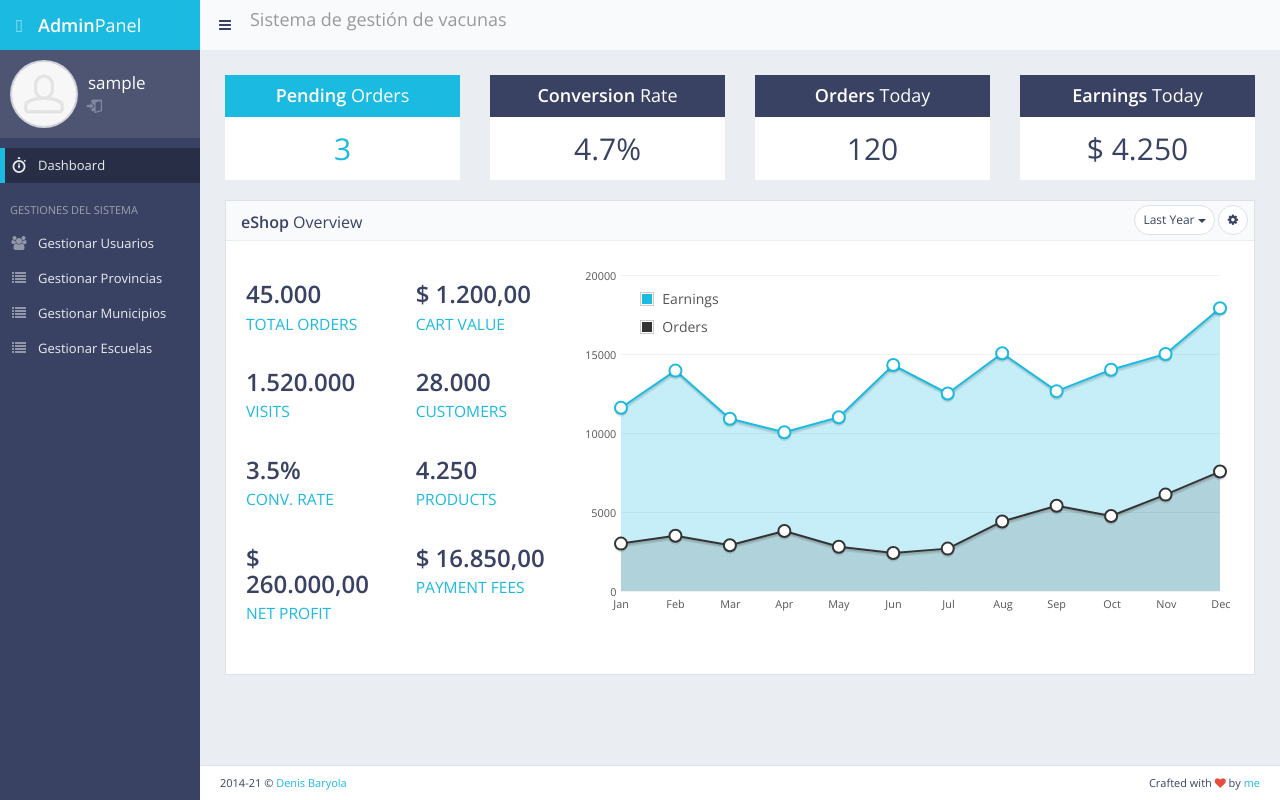
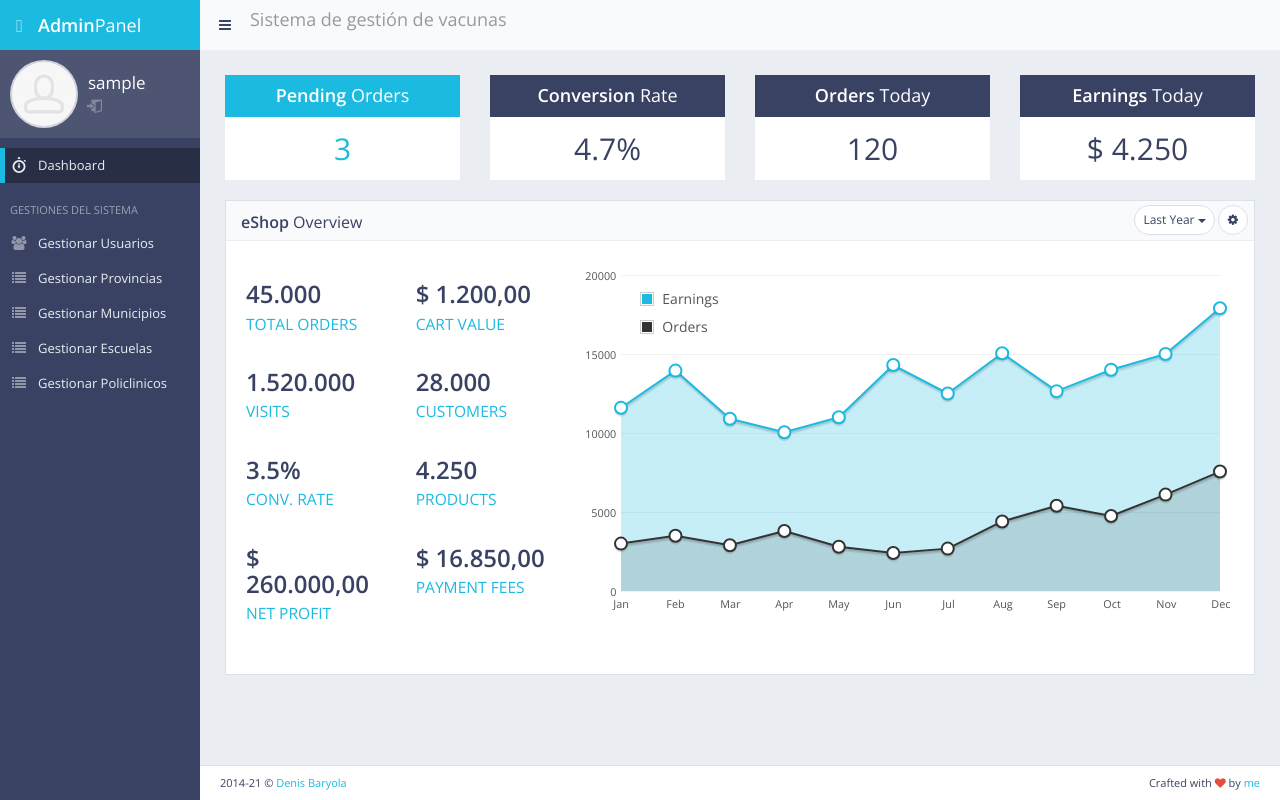
Before and after one commit to jorgejimenez98/covid19-vaccine-system, a Django app: page /dashboard/ in a window 1280 px wide. Run offline with Django 3.2, Linux system fonts and the light colour scheme; the visitor is signed in with stand-in values (Sample User, id 1); some libraries are stand-ins or nearby versions.

Commit message:
Add polyclinic manage link on sidebar

```diff
--- a/vaccineSystem/apps/main/templates/master.html
+++ b/vaccineSystem/apps/main/templates/master.html
@@ -126,6 +126,10 @@
                 <a href="{% url 'schoolListView' %}"><i class="fa fa-list sidebar-nav-icon"></i><span
                     class="sidebar-nav-mini-hide">Gestionar Escuelas</span></a>
               </li>
+              <li>
+                <a href="{% url 'polyclinicListView' %}"><i class="fa fa-list sidebar-nav-icon"></i><span
+                    class="sidebar-nav-mini-hide">Gestionar Policlinicos</span></a>
+              </li>
               {% endif %}
             </ul>
             <!-- END Sidebar Navigation -->
```
